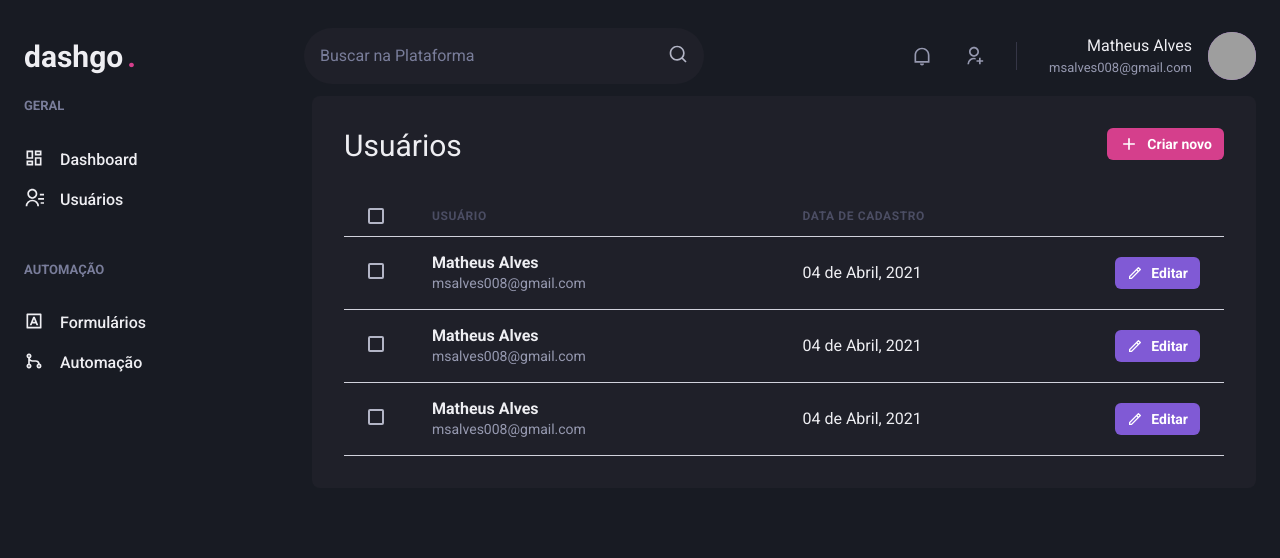
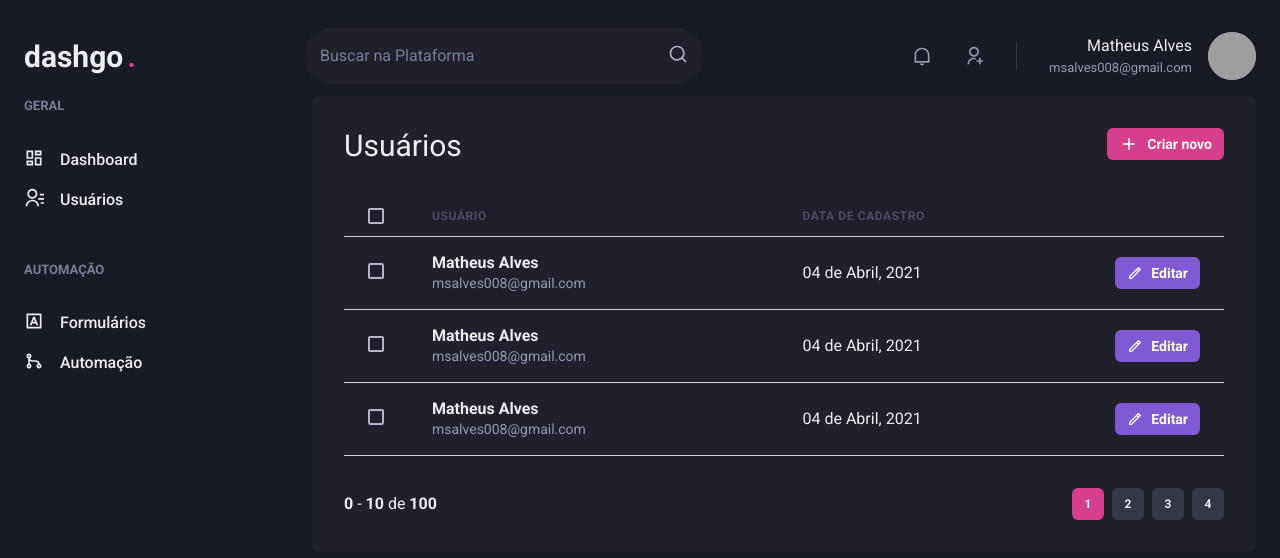
Before and after one commit to msalves008/Next_DashGo, a Next.js app: page /users in a window 1280 px wide. Shown: the top 558 px of the page. Built offline with nearby package versions, Linux system fonts and the light colour scheme; grey boxes are pictures that could not be loaded.

Commit message:
create component Pagination

```diff
--- /dev/null
+++ b/src/components/pagination.tsx
@@ -0,0 +1,64 @@
+import { Box, Button, Stack } from "@chakra-ui/react";
+
+export default function Pagination() {
+  return (
+    <Stack
+      direction="row"
+      mt="8"
+      justify="space-between"
+      align="center"
+      spacing="6"
+    >
+      <Box><strong>0</strong> - <strong>10</strong> de <strong>100</strong></Box>
+      <Stack direction="row" spacing="2">
+
+      <Button
+        size="sm"
+        fontSize="xs"
+        width="4"
+        colorScheme="pink"
+        disabled
+        _disabled={{
+          bgColor: "pink.500",
+          cursor: "default",
+        }}
+      >
+        1
+      </Button>
+      <Button
+        size="sm"
+        fontSize="xs"
+        width="4"
+        bg="gray.700"
+        _hover={{
+          bgColor: "gray.500",
+        }}
+      >
+        2
+      </Button>
+      <Button
+        size="sm"
+        fontSize="xs"
+        width="4"
+        bg="gray.700"
+        _hover={{
+          bgColor: "gray.500",
+        }}
+      >
+        3
+      </Button>
+      <Button
+        size="sm"
+        fontSize="xs"
+        width="4"
+        bg="gray.700"
+        _hover={{
+          bgColor: "gray.500",
+        }}
+      >
+        4
+      </Button>
+      </Stack>
+    </Stack>
+  );
+}
--- a/src/pages/users/index.tsx
+++ b/src/pages/users/index.tsx
@@ -16,6 +16,7 @@
 import Header from "../../components/Header";
 import { Sidebar } from "../../components/sidebar";
 import { RiAddLine, RiPencilLine } from "react-icons/ri";
+import Pagination from "../../components/pagination";
 export default function UserList() {
   return (
     <Box>
@@ -128,6 +129,7 @@
               </Tr>
             </Tbody>
           </Table>
+          <Pagination/>
         </Box>
       </Flex>
     </Box>
```
